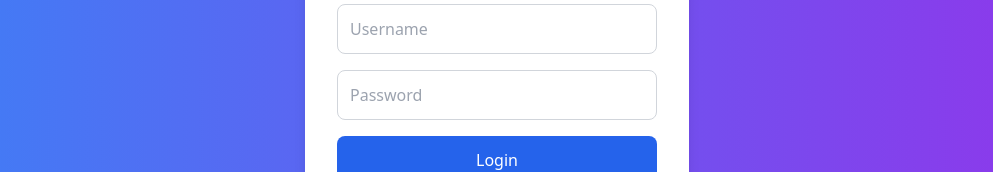
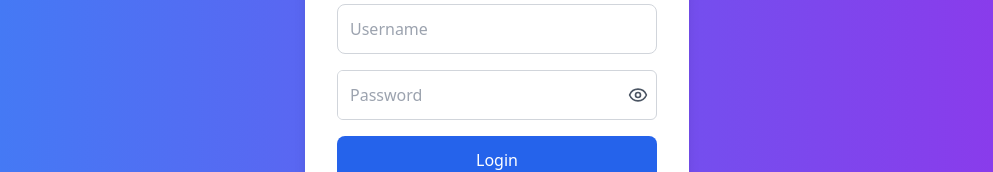
Before and after one commit to Axizeaus/genvoice, a React (Vite) app: page /login in a window 1280 px wide. Shown: the part 336-508 px from the top of the page, without its empty margins (143-1136 px from the left). Built offline with nearby package versions, Linux system fonts and the light colour scheme.

Commit message:
minor changes and darkmode for password input field

```diff
--- a/src/Pages/Layout.jsx
+++ b/src/Pages/Layout.jsx
@@ -38,7 +38,7 @@ const Layout = () => {
       }`}
     >
       <nav
-        className={`shadow-md p-4 flex justify-between items-center ${
+        className={`shadow-md p-4 flex justify-between items-center container mx-auto ${
           selected === "light" ? "bg-white" : "bg-gray-800"
         }`}
       >
@@ -53,7 +53,7 @@ const Layout = () => {
               }`
             }
           >
-            <Home className="inline mr-1" /> Home
+            <Home className="inline mr-1" />
           </NavLink>
           <NavLink
             to="/settings"
@@ -65,7 +65,7 @@ const Layout = () => {
               }`
             }
           >
-            <Settings className="inline mr-1" /> Settings
+            <Settings className="inline mr-1" />
           </NavLink>
         </div>
         <div className="flex items-center space-x-4">
--- a/src/Pages/Login.jsx
+++ b/src/Pages/Login.jsx
@@ -1,7 +1,7 @@
 import { useState } from "react";
 import { useNavigate } from "react-router-dom";
 import { createUserToken, mockAuth } from "../auth";
-
+import PasswordInput from "../components/PasswordInput";
 const Login = () => {
   const [username, setUsername] = useState("");
   const [password, setPassword] = useState("");
@@ -37,17 +37,13 @@ const Login = () => {
             className="border border-gray-300 dark:border-gray-600 p-3 mb-4 w-full rounded-lg focus:outline-none focus:ring-2 focus:ring-blue-500 transition duration-200 dark:bg-gray-700 dark:text-white"
             aria-label="Username"
           />
-          <input
-            type="password"
-            placeholder="Password"
+          <PasswordInput
             value={password}
             onChange={(e) => {
               setPassword(e.target.value);
               setError("");
             }}
-            required
-            className="border border-gray-300 dark:border-gray-600 p-3 mb-4 w-full rounded-lg focus:outline-none focus:ring-2 focus:ring-blue-500 transition duration-200 dark:bg-gray-700 dark:text-white"
-            aria-label="Password"
+            placeholder="Password"
           />
           <button
             type="submit"
--- a/src/components/PasswordInput.jsx
+++ b/src/components/PasswordInput.jsx
@@ -5,19 +5,19 @@ const PasswordInput = ({ value, onChange, placeholder }) => {
   const [showPassword, setShowPassword] = useState(false);
 
   return (
-    <div className="flex items-center border border-gray-300 rounded-md overflow-hidden mb-4">
+    <div className="flex items-center border border-gray-300 dark:border-gray-600 rounded-md overflow-hidden mb-4">
       <input
         type={showPassword ? "text" : "password"}
         placeholder={placeholder}
         value={value}
         onChange={onChange}
         required
-        className="flex-grow p-3 focus:outline-none focus:ring-2 focus:ring-blue-500 transition duration-200"
+        className="flex-grow p-3 bg-white dark:bg-gray-700 text-gray-800 dark:text-white focus:outline-none focus:ring-2 focus:ring-blue-500 transition duration-200"
       />
       <button
         type="button"
         onClick={() => setShowPassword(!showPassword)}
-        className="p-2 text-gray-600 hover:text-blue-500 transition duration-200"
+        className="p-2 text-gray-600 dark:text-gray-300 hover:text-blue-500 dark:hover:text-blue-400 transition duration-200"
         aria-label="Toggle password visibility"
       >
         {showPassword ? <EyeOff size={20} /> : <Eye size={20} />}
```
